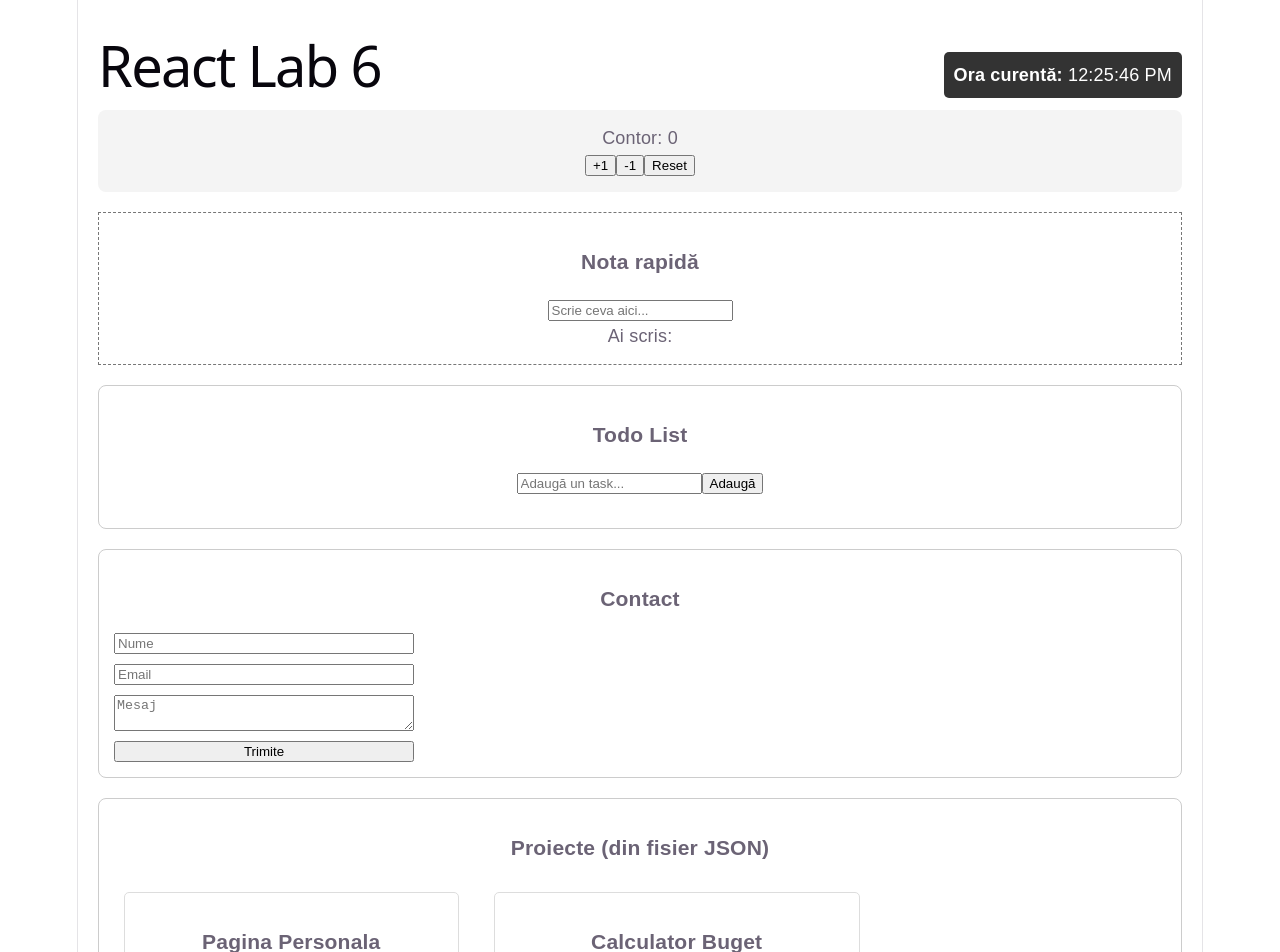
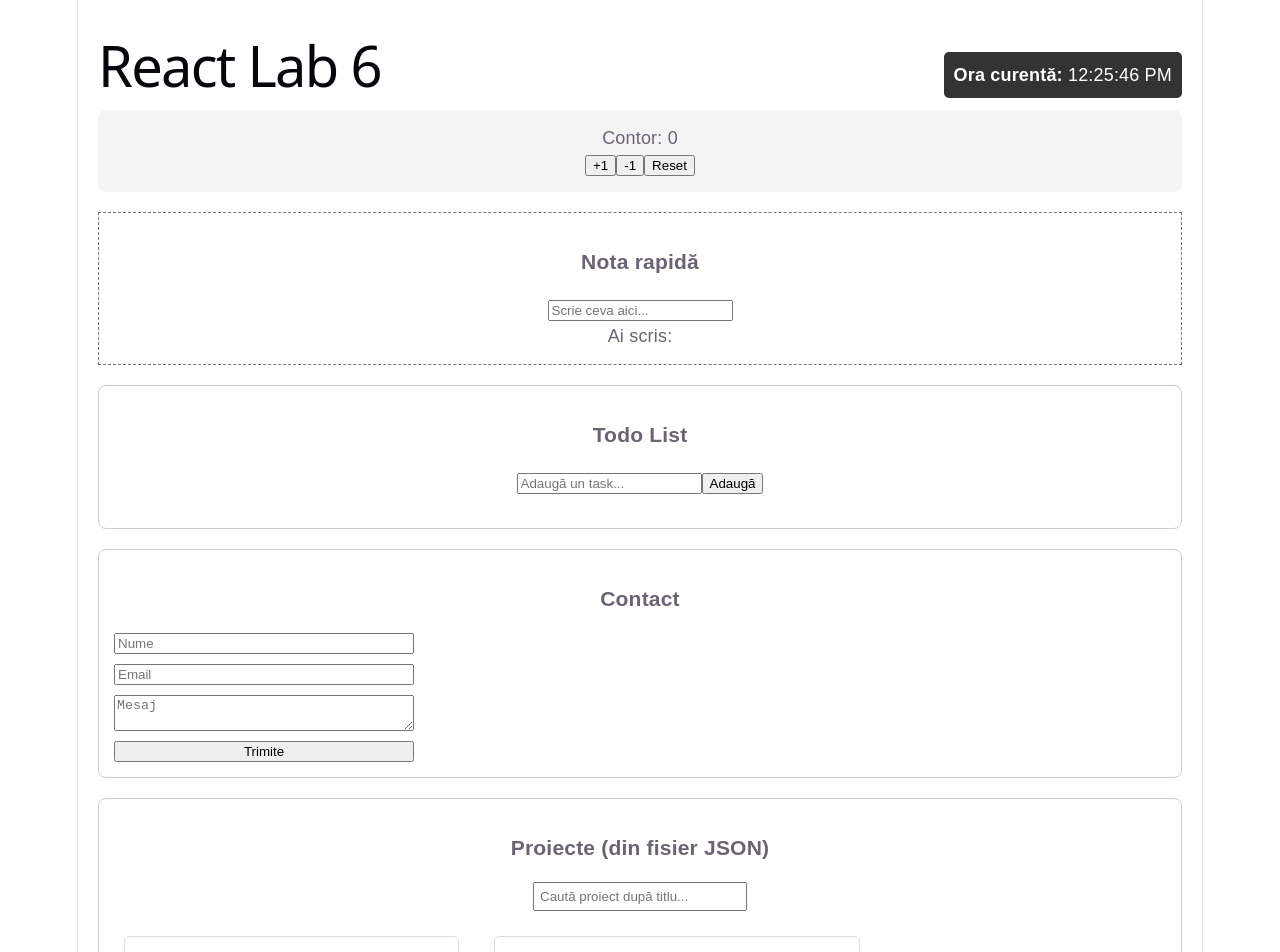
Before and after one commit to andrei-rd/Lab-PW, a React (Vite) app: page / in a window 1280 px wide. Shown: the top 952 px of the page. Built offline with nearby package versions, Linux system fonts and the light colour scheme.

Commit message:
Lab 6 Ex 3: Adăugat filtrare proiecte cu input controlat

```diff
--- a/src/ProjectList.jsx
+++ b/src/ProjectList.jsx
@@ -4,12 +4,12 @@
 function ProjectList() {
   const [projects, setProjects] = useState([]);
   const [loading, setLoading] = useState(true);
-  const [error, setError] = useState(null); // 1. State nou pentru eroare
+  const [error, setError] = useState(null);
+  const [searchTerm, setSearchTerm] = useState(''); // State pentru căutare
 
   useEffect(() => {
     fetch('/data/projects.json')
       .then((response) => {
-        // Opțional, dar recomandat: verificăm dacă răspunsul HTTP este OK (ex: nu e 404)
         if (!response.ok) {
           throw new Error('Eroare rețea');
         }
@@ -19,13 +19,12 @@
         setProjects(data.projects);
         setLoading(false);
       })
-      .catch((err) => { // 2. Prindem eroarea
+      .catch((err) => {
         setError('Eroare la incarcarea datelor');
         setLoading(false);
       });
   }, []);
 
-  // 3. Afișăm în funcție de state
   if (loading) {
     return <div>Se încarcă...</div>;
   }
@@ -37,8 +36,19 @@
   return (
     <div style={{ marginTop: '20px', padding: '15px', border: '1px solid #ccc', borderRadius: '8px' }}>
       <h3>Proiecte (din fisier JSON)</h3>
+
+      <input
+        type="text"
+        placeholder="Caută proiect după titlu..."
+        value={searchTerm}
+        onChange={(e) => setSearchTerm(e.target.value)}
+        style={{ marginBottom: '15px', padding: '5px', width: '200px' }}
+      />
+
       <div style={{ display: 'flex', flexWrap: 'wrap', gap: '15px' }}>
-        {projects.map((project) => (
+        {projects
+          .filter((p) => p.title.toLowerCase().includes(searchTerm.toLowerCase()))
+          .map((project) => (
             <Card
               key={project.id}
               title={project.title}
```
Lines whose indentation alone changed are shown as unchanged.
